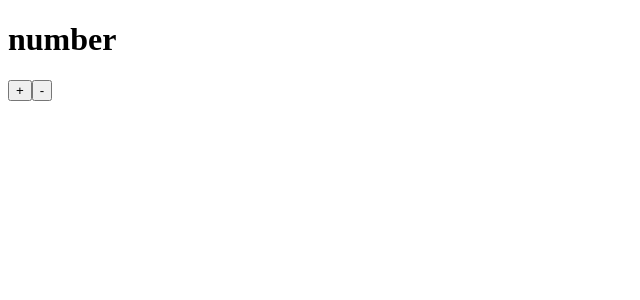
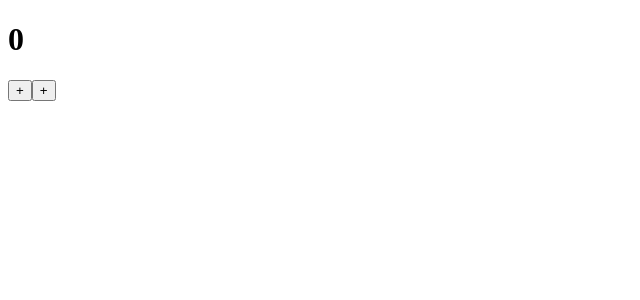
Before and after one commit to dorothy7964/Redux_middleware-async, a React (Create React App) app: page / in a window 1280 px wide. Shown: the top 300 px of the page, without its empty margins (0-640 px from the left). Built offline with nearby package versions, Linux system fonts and the light colour scheme.

Commit message:
컴포넌트에 연결
connect, bindActionCreators 사용

```diff
--- a/src/App.js
+++ b/src/App.js
@@ -1,15 +1,26 @@
 import React, { Component } from 'react';
+import { bindActionCreators } from 'redux';
+import { connect } from 'react-redux';
+import * as counterActions from './modules/counter';
 
 class App extends Component {
   render() {
+    const { CounterActions, number } = this.props;
     return(
       <div>
-        <h1>number</h1>
-        <button>+</button>
-        <button>-</button>
+        <h1>{number}</h1>
+        <button onClick={CounterActions.increment}>+</button>
+        <button onClick={CounterActions.decrement}>+</button>
       </div>
     );
   }
 }
 
-export default App;
+export default connect(
+  (state) => ({
+    number: state.counter
+  }),
+  (dispatch) => ({
+    CounterActions: bindActionCreators(counterActions, dispatch)
+  })
+)(App);
```
